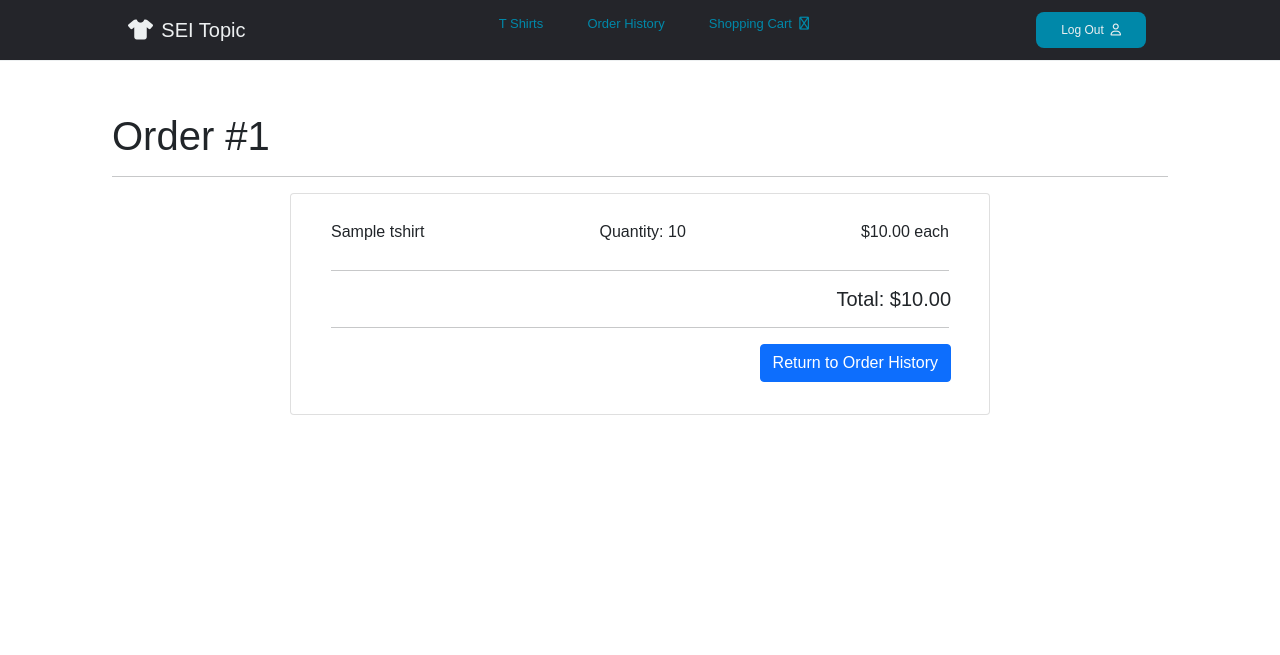
After one commit to stefantavares/SEITopic-1, a Django app: page /orderhistory/1/ in a window 1280 px wide. The commit adds this page. Shown: the top 655 px of the page. Run offline with Django 4.2, Linux system fonts and the light colour scheme; a user stored in the database is signed in; tables that the repository leaves empty hold one stand-in row (values such as "Sample post"); some libraries are stand-ins or nearby versions.

Commit message:
Add order detail page

```diff
--- /dev/null
+++ b/main_app/templates/tshirts/orderdetail.html
@@ -0,0 +1,29 @@
+{% extends 'base.html' %}
+
+{% block title %}
+<title>SEITopic Order Detail</title>
+{% endblock %}
+
+{% block content%}
+<h1>Order #{{ order.id }} </h1>
+<hr>
+<div class="container" id="details-container">
+            <div class="card center" style= "width:700px;">
+                <div class="card-body" id="orders-card">
+                    {% for tshirt in order_details %}
+                    <div class="flex-row">
+                        <div class="cart-items">
+                            <p class="card-text cart-spacing">{{ tshirt.tshirt.name }}</p>
+                            <p class="card-text cart-spacing">Quantity: {{ tshirt.quantity }}</p>
+                            <p class="card-text cart-spacing">${{ tshirt.tshirt.price }} each</p>
+                        </div>
+                    </div>
+                    <hr>
+                    {% endfor %}
+                    <h5 class="total-container">Total: ${{ order.total_cost }}</h5>
+                    <hr>
+                    <p class="total-container"><a href="{% url 'show_orders' %}" class="btn btn-primary">Return to Order History</a></p>
+                </div>
+            </div>
+        </div>
+{% endblock %}
--- a/main_app/templates/tshirts/orderhistory.html
+++ b/main_app/templates/tshirts/orderhistory.html
@@ -15,7 +15,7 @@
         {% for order in orders %}
         <div class="flexrow-spc-btwn">
         <h5>Order #: {{ order.id }}</h5>
-        <a class="btn btn-primary" href="#">Review Order</a>
+        <a class="btn btn-primary" href="{% url 'order_detail' order.id %}">Review Order</a>
         <a class="btn btn-danger" href="{% url 'cancel_order' order.id %}">Cancel Order</a>
         </div>
         <hr>
--- a/main_app/urls.py
+++ b/main_app/urls.py
@@ -6,12 +6,13 @@ urlpatterns = [
     path('accounts/signup/', views.signup, name='signup'),
     path('tshirts/', views.tshirts_index, name='tshirts_index'),
     path('tshirts/<int:tshirt_id>/', views.tshirts_detail, name='tshirts_detail'),
+    path('tshirts/<int:tshirt_id>/add_tshirt', views.add_tshirt, name = 'add_tshirt'),
     path('myimages/',views.myimages,name='myimages'),
-    path('tshirts/<int:tshirt_id>/add_tshirt', views.add_tshirt, name = 'add_tshirt'),
     path('cart/', views.show_cart, name='show_cart'),
-    path('orderhistory/', views.show_orders, name='show_orders'),
     path('cart/complete/', views.complete_order, name='complete_order'),
     path('cart/updatequantity/<int:order_details_id>/', views.update_quantity, name='update_quantity'),
     path('cart/removeitem/<int:order_details_id>/', views.remove_item, name='remove_item'),
-    path('orderhistory/cancelorder/<int:order_id>/', views.cancel_order, name='cancel_order')
+    path('orderhistory/', views.show_orders, name='show_orders'),
+    path('orderhistory/cancelorder/<int:order_id>/', views.cancel_order, name='cancel_order'),
+    path('orderhistory/<int:order_id>/', views.order_detail, name='order_detail')
 ]
--- a/main_app/views.py
+++ b/main_app/views.py
@@ -124,6 +124,8 @@ def update_quantity(request, order_details_id):
 @login_required
 def remove_item(request, order_details_id):
   order_details = OrderDetail.objects.get(id=order_details_id)
+  order_details.order.total_cost -= order_details.quantity*order_details.tshirt.price
+  order_details.order.save()
   order_details.delete()
   return redirect('show_cart')
 
@@ -132,3 +134,9 @@ def cancel_order(request, order_id):
   order = Order.objects.get(id=order_id)
   order.delete()
   return redirect('show_orders')
+
+@login_required
+def order_detail(request, order_id):
+  order = Order.objects.get(id=order_id)
+  order_details = OrderDetail.objects.filter(order = order)
+  return render(request, 'tshirts/orderdetail.html', {'order': order, 'order_details': order_details})
```
